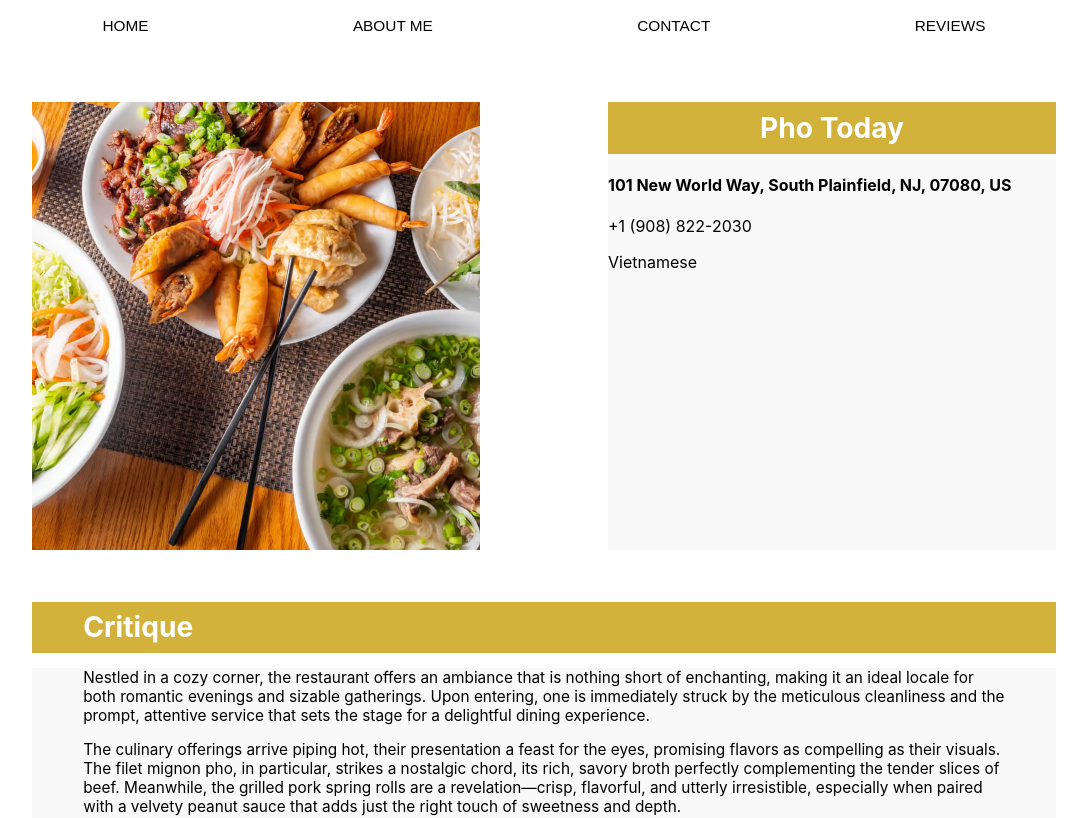
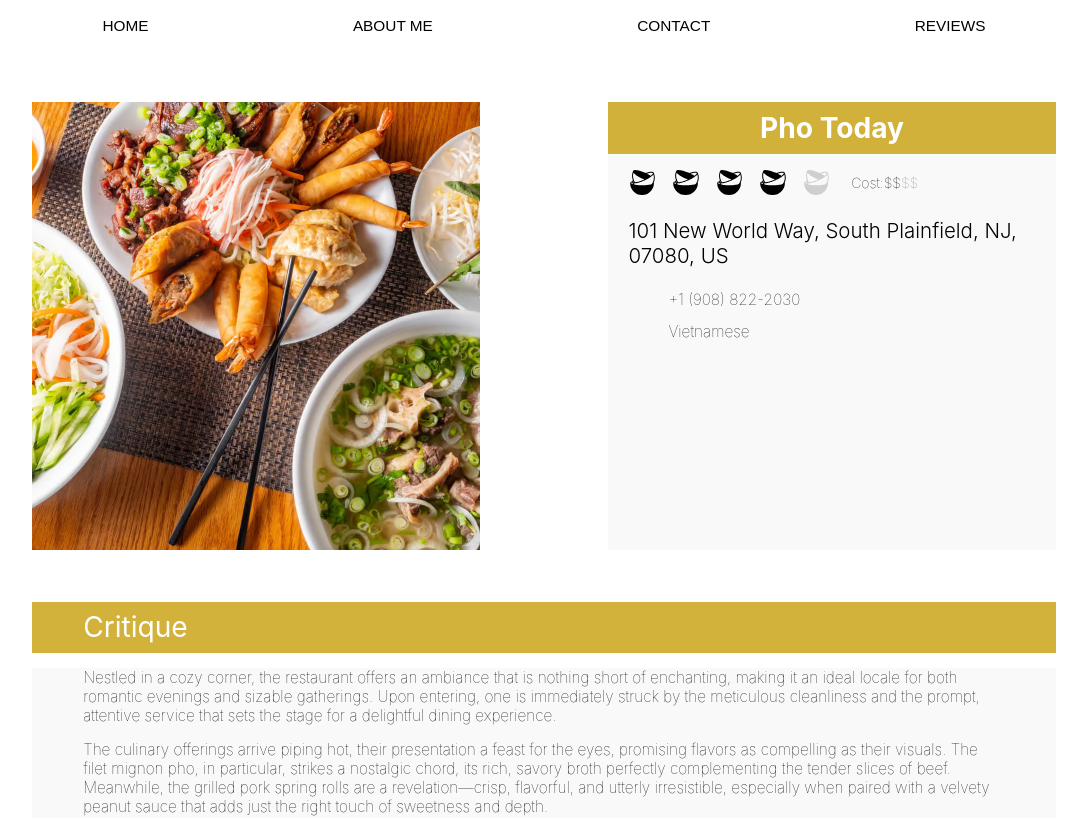
Before and after one commit to 54JIN/afr, a React (Create React App) app: page /afr/FoodReview/0 in a window 1280 px wide. Shown: the top 818 px of the page, without its empty margins (96-1183 px from the left). Built offline with nearby package versions, Linux system fonts and the light colour scheme.

Commit message:
Tweaked the style of Review, also added on a rating and cost section.

```diff
--- a/src/Assets/Data/DrinkList.js
+++ b/src/Assets/Data/DrinkList.js
@@ -7,6 +7,8 @@ const DrinkList = [
     {
         image: miTea,
         title: "Mi Tea",
+        rating: 4,
+        cost: 2,
         address: "1784 Lincoln Hwy, Edison, NJ, 08817, US",
         phone: "+1 (732) 253-0351",
         cuisine: "Bubble Tea",
@@ -20,6 +22,8 @@ const DrinkList = [
     {
         image: utepia,
         title: "Utepia",
+        rating: 3,
+        cost: 2,
         address: "48 Bayard St, New Brunswick, NJ, 08901, US",
         phone: "+1 (732) 253-7517",
         cuisine: "Bubble Tea",
@@ -33,6 +37,8 @@ const DrinkList = [
     {
         image: cafeZIO,
         title: "Cafe ZIO",
+        rating: 3,
+        cost: 1,
         address: "352 Ryders Ln, East Brunswick, NJ, 08816, US",
         phone: "+1 (732) 339-8138",
         cuisine: "Bubble Tea",
@@ -46,6 +52,8 @@ const DrinkList = [
     {
         image: gongCha,
         title: "Gong Cha",
+        rating: 2,
+        cost: 2,
         address: "396 George St, New Brunswick, NJ, 08901, US",
         phone: "+1 (732) 253-7662",
         cuisine: "Bubble Tea",
--- a/src/Assets/Data/FoodList.js
+++ b/src/Assets/Data/FoodList.js
@@ -11,6 +11,8 @@ const FoodList = [
     {
         image: phoToday,
         title: "Pho Today",
+        rating: 4,
+        cost: 2,
         address: "101 New World Way, South Plainfield, NJ, 07080, US",
         phone: "+1 (908) 822-2030",
         cuisine: "Vietnamese",
@@ -24,6 +26,8 @@ const FoodList = [
     {
         image: happyLamb,
         title: "Happy Lamb Hot Pot",
+        rating: 3,
+        cost: 3,
         address: "1737 Rte 27, Edison, NJ, 08817, US",
         phone: "+1 (732) 626-5991",
         cuisine: "Hot Pot",
@@ -37,6 +41,8 @@ const FoodList = [
     {
         image: ramenNagomi,
         title: "Ramen Nagomi",
+        rating: 4,
+        cost: 2,
         address: "49 Bayard St, New Brunswick, NJ, 08901, US",
         phone: "+1 (732) 317-2623",
         cuisine: "Ramen",
@@ -50,6 +56,8 @@ const FoodList = [
     {
         image: tofuHouse,
         title: "Tofu House",
+        rating: 1,
+        cost: 2,
         address: "1755 NJ-27, Edison, NJ, 08817, US",
         phone: "+1 (732) 777-2110",
         cuisine: "Korean",
@@ -63,6 +71,8 @@ const FoodList = [
     {
         image: sakana,
         title: "Sakana",
+        rating: 3,
+        cost: 2,
         address: "338 George St, New Brunswick, NJ, 08901, US",
         phone: "+1 (732) 867-9308",
         cuisine: "Sushi",
@@ -76,6 +86,8 @@ const FoodList = [
     {
         image: laCatrina,
         title: "La Catrina",
+        rating: 4,
+        cost: 1,
         address: "144 Easton Ave, New Brunswick, NJ, 08901, US",
         phone: "+1 (732) 628-0451",
         cuisine: "Taco",
@@ -89,6 +101,8 @@ const FoodList = [
     {
         image: cuzins,
         title: "Cuzins",
+        rating: 2,
+        cost: 3,
         address: "78 Albany St, New Brunswick, NJ, 08901, US",
         phone: "+1 (732) 979-2141",
         cuisine: "Seafood",
@@ -102,6 +116,8 @@ const FoodList = [
     {
         image: mariasBrunch,
         title: "Marias Brunch",
+        rating: 3,
+        cost: 1,
         address: "140 Durham Ave, Metuchen, NJ, 08840, US",
         phone: "+1 (732) 243-9050",
         cuisine: "Breakfast and Brunch",
--- a/src/Pages/Review/Review.css
+++ b/src/Pages/Review/Review.css
@@ -39,6 +39,60 @@
     font-size: 2.2vw;
 }
 
+.Review-spotlight-content-ratings {
+    display: flex;
+    margin-top: 0.5vw;
+    padding-left: 1vw;
+}
+
+.Review-spotlight-content-rating {
+    display: flex;
+    justify-content: space-around;
+    align-items: center;
+    width: 50%;
+}
+
+.Review-spotlight-content-rating img {
+    width: 2vw;
+    height: 2vw;
+    object-fit: cover;
+}
+
+.Review-spotlight-content-cost {
+    display: flex;
+    padding-left: 1vw;
+}
+
+.Review-spotlight-content-cost {
+    font-size: 1.1vw;
+    font-weight: lighter;
+}
+
+.txtInactive {
+    color: #8F8F8F;
+}
+
+.Review-spotlight-content-details {
+    display: flex;
+    flex-direction: column;
+    padding-left: 1.6vw;
+}
+
+.Review-spotlight-content-details-address p {
+    margin-top: 1vw;
+    margin-bottom: 0.5vw;
+    padding-right: 1vw;
+    font-size: 1.6vw;
+    font-weight: 300;
+}
+
+.Review-spotlight-content-details-description li {
+    font-size: 1.2vw;
+    font-weight: lighter;
+    list-style-type: none;
+    margin-top: 1vw;
+}
+
 .Review-critique {
     margin-top: 4vw;
     align-self: center;
@@ -58,6 +112,7 @@
     margin-left: 4vw;
     color: white;
     font-size: 2.2vw;
+    font-weight: 400;
 }
 
 .Review-critique-content {
@@ -68,4 +123,5 @@
     padding-left: 4vw;
     padding-right: 4vw;
     font-size: 1.2vw;
+    font-weight: lighter;
 }
--- a/src/Pages/Review/Review.js
+++ b/src/Pages/Review/Review.js
@@ -1,5 +1,9 @@
 //Imported Components
 import Header from '../../Assets/Components/Header';
+
+//Imported Images
+import bowlActive from '../../Assets/Images/bowlActive.svg';
+import bowlInactive from '../../Assets/Images/bowlInactive.svg';
 
 //CSS Imports
 import './Review.css';
@@ -17,11 +21,54 @@ export default function Review(props) {
                         <div className="Review-spotlight-content-title">
                             <h1>{obj.title}</h1>
                         </div>
+                        <div className='Review-spotlight-content-ratings'>
+                            <div className="Review-spotlight-content-rating">
+                                {(() => {
+                                    const elements = [];
+                                    for (let i = 0; i < obj.rating; i++) {
+                                        elements.push(<img src={bowlActive} alt="Rating" />);
+                                    }
+                                    return elements;
+                                })()}
+                                {(() => {
+                                    const elements = [];
+                                    for (let i = 0; i < (5 - obj.rating); i++) {
+                                        elements.push(<img src={bowlInactive} alt="Rating" />);
+                                    }
+                                    return elements;
+                                })()}
+                            </div>
+                            <div className="Review-spotlight-content-cost">
+                                <p>Cost: </p>
+                                {(() => {
+                                    const elements = [];
+                                    for (let i = 0; i < obj.cost; i++) {
+                                        elements.push(<p className='txtActive'>$</p>);
+                                    }
+                                    return elements;
+                                })()}
+                                {(() => {
+                                    const elements = [];
+                                    for (let i = 0; i < (4 - obj.cost); i++) {
+                                        elements.push(<p className='txtInactive'>$</p>);
+                                    }
+                                    return elements;
+                                })()}
+                            </div>
+                        </div>
+
                         <div className="Review-spotlight-content-details">
-                            <h4>{obj.address}</h4>
+                            <div className='Review-spotlight-content-details-address'>
+                                <p>{obj.address}</p>
+                            </div>
                             <div className="Review-spotlight-content-details-description">
-                                <p>{obj.phone}</p>
-                                <p>{obj.cuisine}</p>
+                                <ul>
+                                    <li>{obj.phone}</li>
+                                    <li>{obj.cuisine}</li>
+                                </ul>
+
+                                {/* <p>{obj.phone}</p>
+                                <p>{obj.cuisine}</p> */}
                             </div>
                         </div>
                     </div>
```
Also changed, not shown: src/Assets/Images/bowlActive.svg (added), src/Assets/Images/bowlInactive.svg (added).
